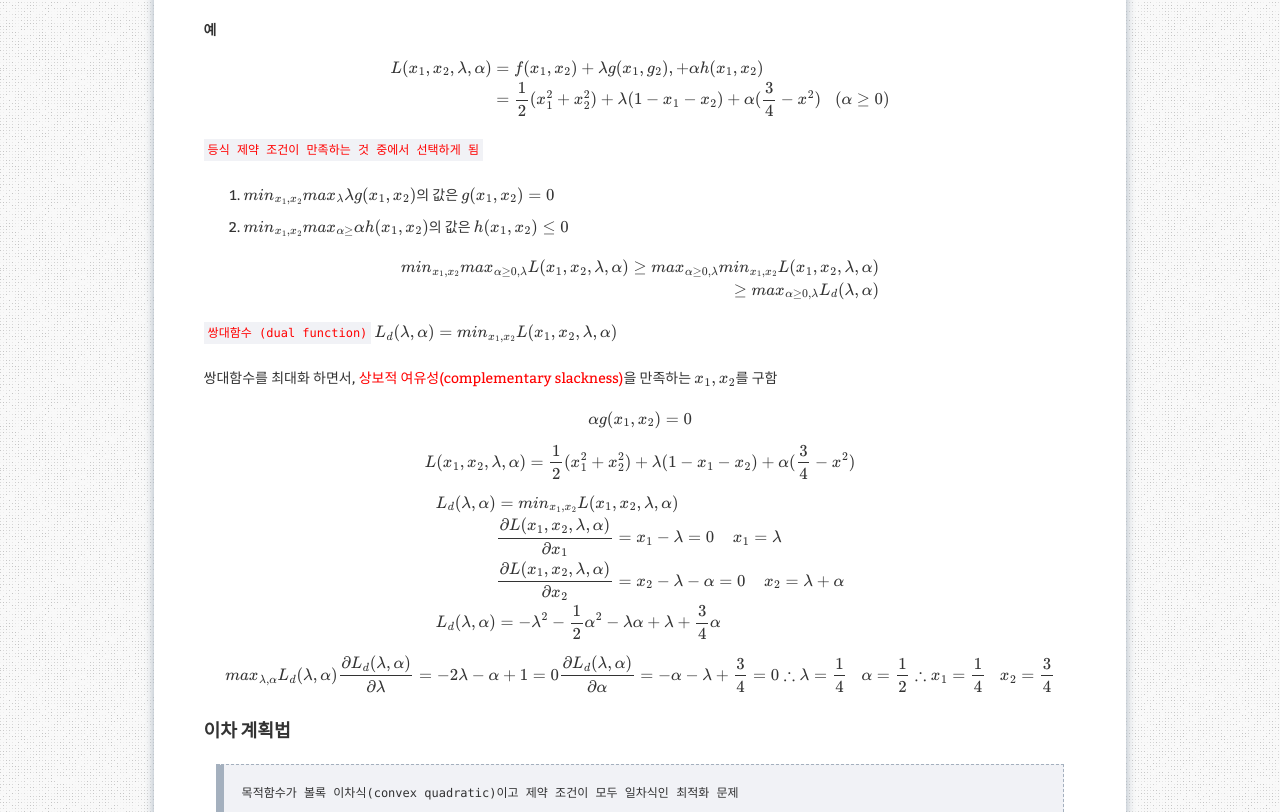
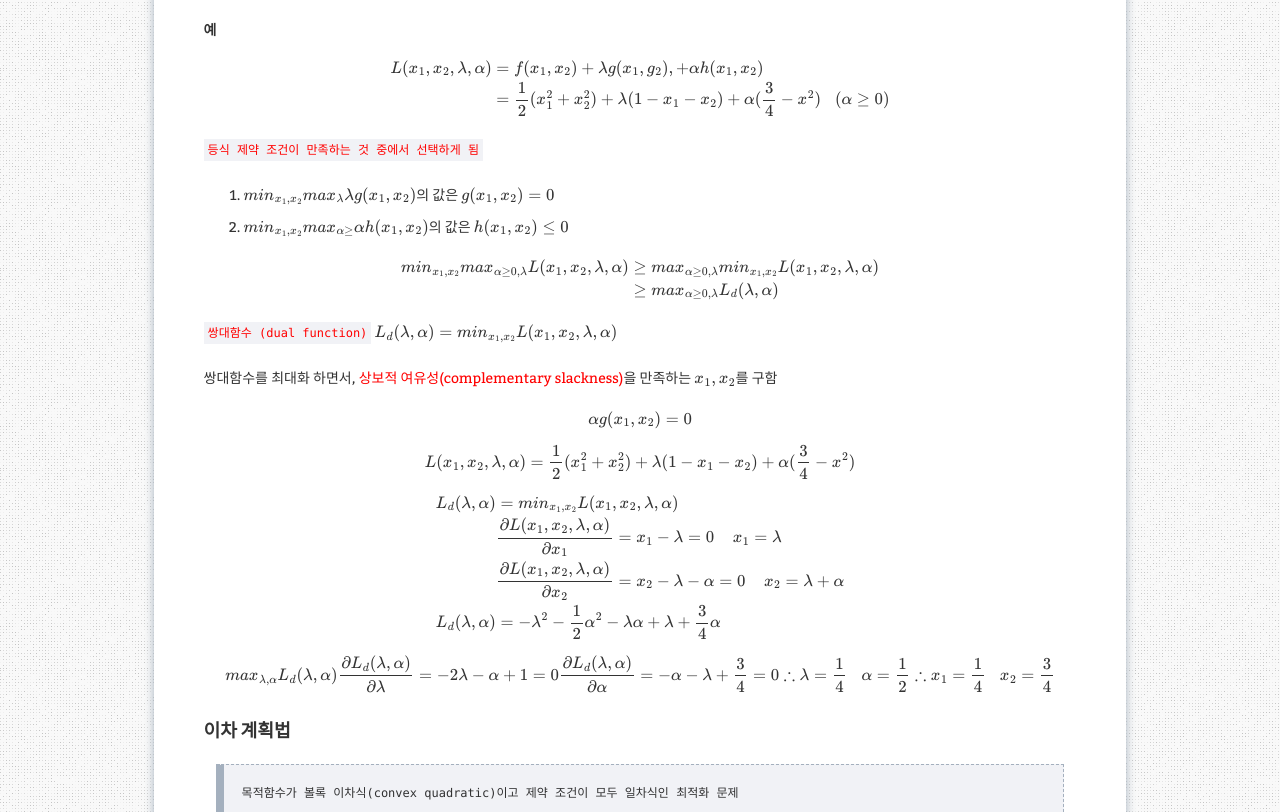
Before and after one commit to aristohyun/aristohyun.github.io, a Jekyll site: the page built from _posts/2021-09-13-AI_02.md, in a window 1280 px wide and 900 px high, scrolled down 14330 px, cut to the strip 0-812 px from the top of the window. Built offline with Jekyll 4.4.1, drawn with Linux system fonts in a browser that asks for light colours; formulas are drawn with MathJax 3; comment, search, counter and statistics services are not loaded.

Commit message:
Update 2021-09-13-AI_02.md

```diff
--- a/_posts/2021-09-13-AI_02.md
+++ b/_posts/2021-09-13-AI_02.md
@@ -391,8 +391,8 @@ min_ {x_ 1, x_ 2 \in FS } f(x_ 1, x_ 2) = min_ {x_ 1, x_ 2} max_ {\alpha \geq 0,
 
 @
 \begin{align\*}
- min_ {x_ 1, x_ 2} max_ {\alpha \geq 0, \lambda} L(x_ 1, x_ 2, \lambda, \alpha) \geq max_ {\alpha \geq 0, \lambda} min_ {x_ 1, x_ 2} L(x_ 1, x_ 2, \lambda, \alpha) \\\
- \geq max_ {\alpha \geq 0, \lambda} L_ d (\lambda, \alpha)
+ min_ {x_ 1, x_ 2} max_ {\alpha \geq 0, \lambda} L(x_ 1, x_ 2, \lambda, \alpha) & \geq max_ {\alpha \geq 0, \lambda} min_ {x_ 1, x_ 2} L(x_ 1, x_ 2, \lambda, \alpha) \\\
+ & \geq max_ {\alpha \geq 0, \lambda} L_ d (\lambda, \alpha)
 \end{align\*}
 @
 
```
